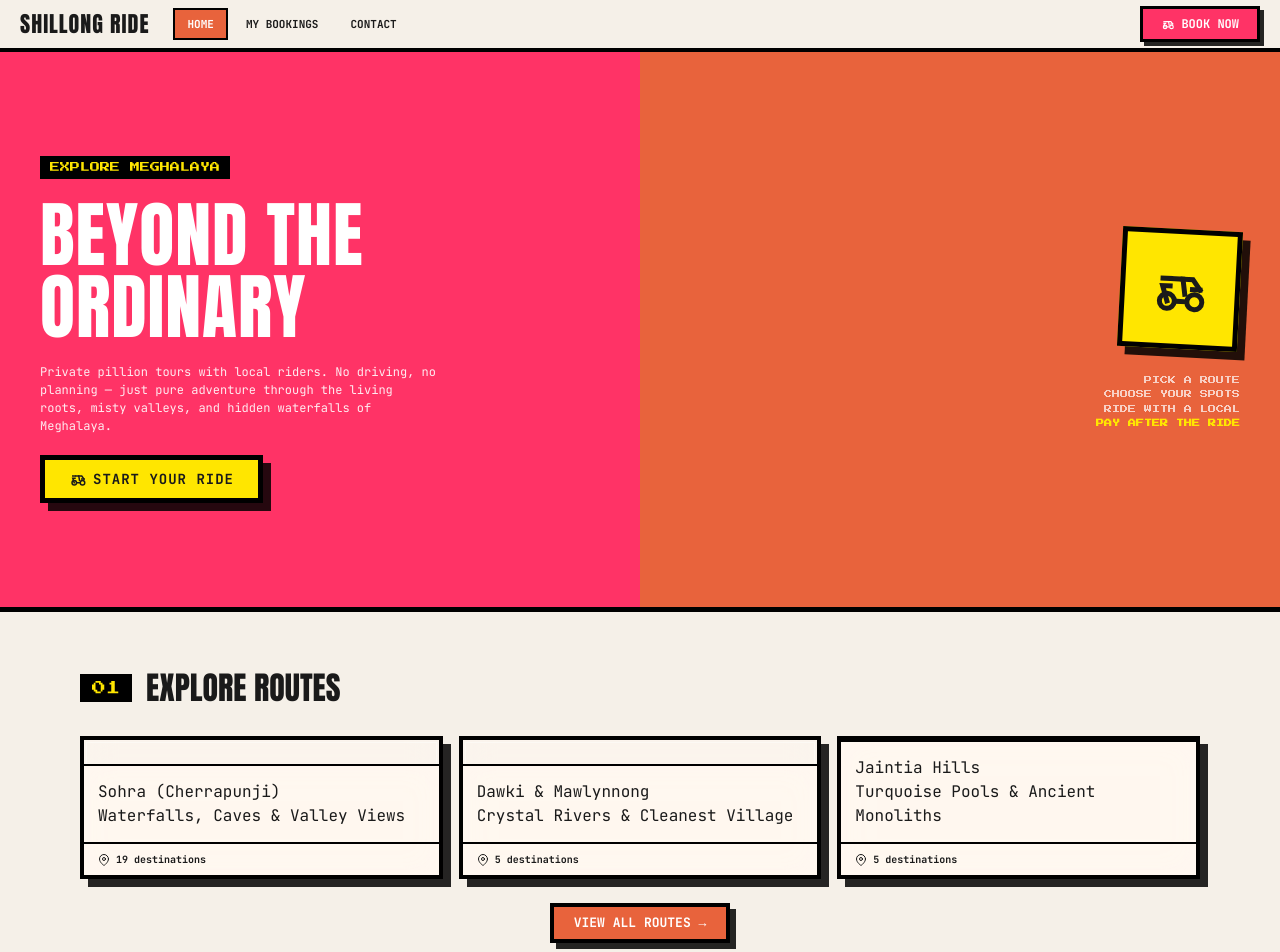
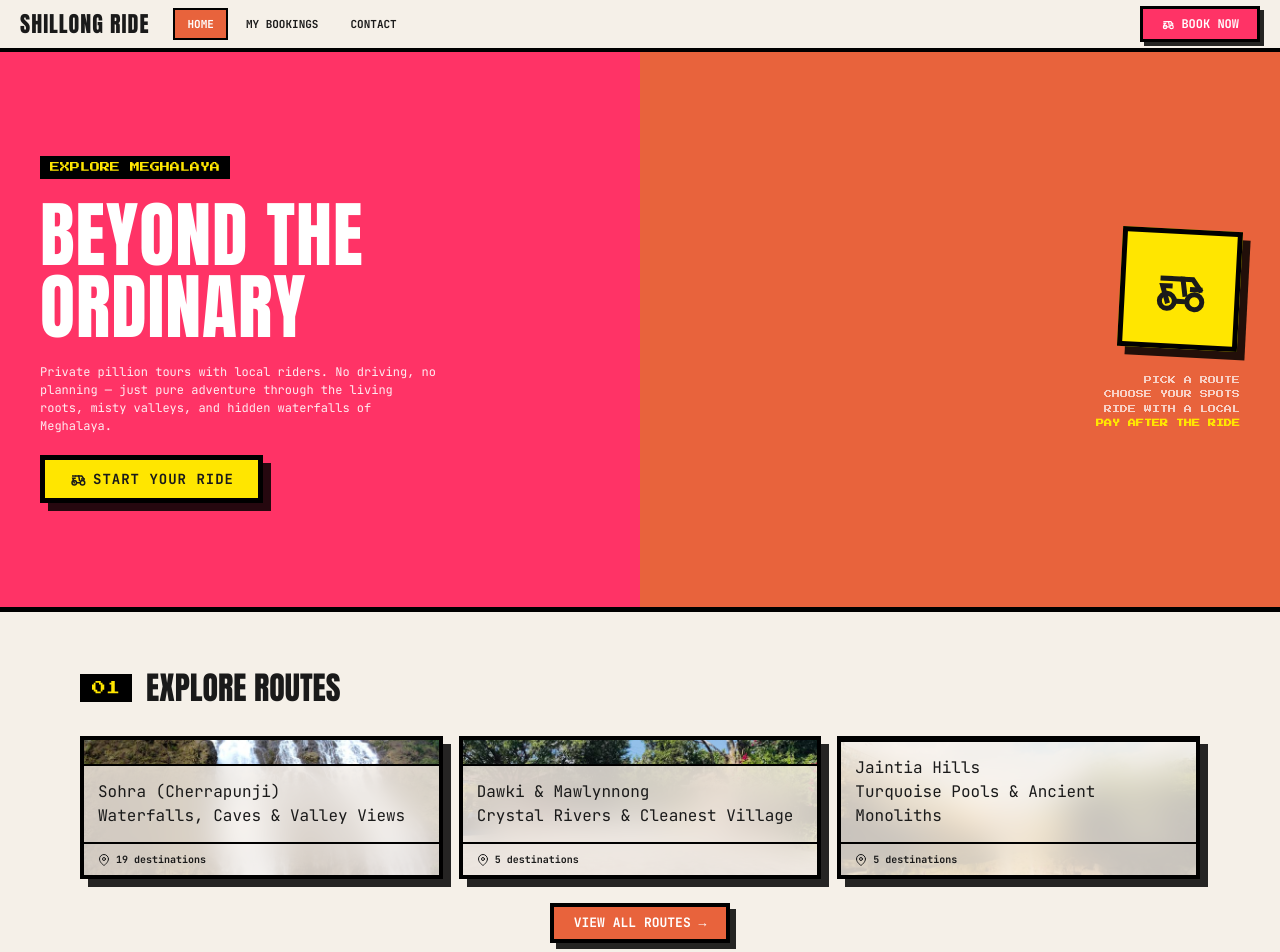
Before and after one commit to devXvibecode/shillong-ride, a React (Vite) app: page /#/ in a window 1280 px wide. Shown: the top 952 px of the page. Built offline with nearby package versions, Linux system fonts and the light colour scheme; no server answers.

Commit message:
fix(PlaceImage): change outer wrapper to absolute inset-0 so img actually has dimensions and renders visible

```diff
--- a/src/components/PlaceImage.jsx
+++ b/src/components/PlaceImage.jsx
@@ -41,7 +41,7 @@ export default function PlaceImage({ placeId, alt, className, onLoad, onAllFaile
   }, [onLoad]);
 
   return (
-    <div className={`relative ${className || ''}`}>
+    <div className={`absolute inset-0 ${className || ''}`}>
       {!loaded && (
         <div className="absolute inset-0 skeleton" />
       )}
```
